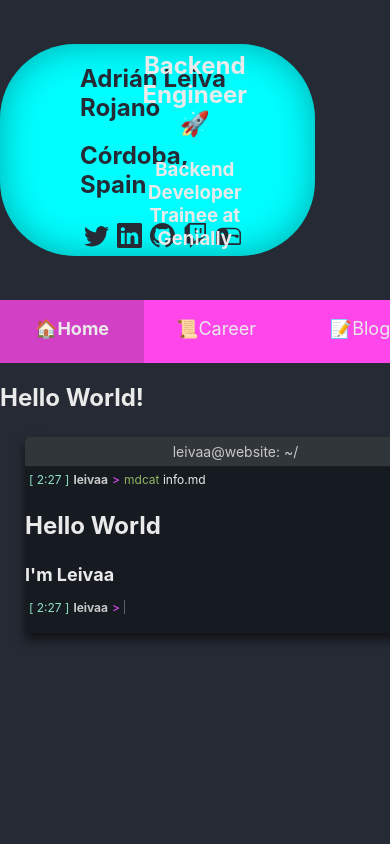
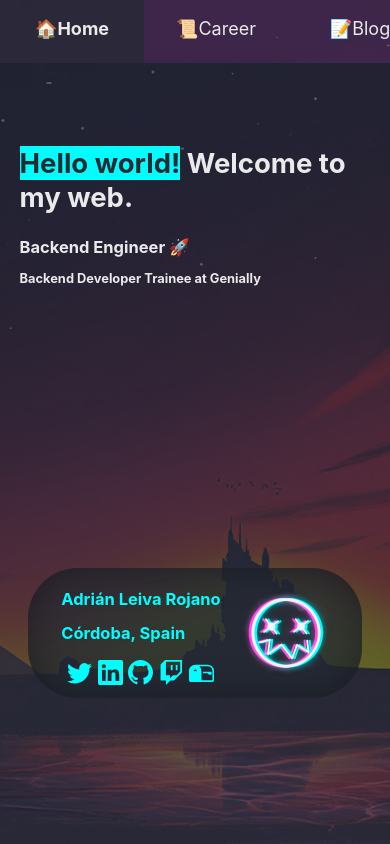
Before and after one commit to leivaa21/leivaa21.github.io, a Next.js app: page / in a window 390 px wide. Shown: the top 844 px of the page. Built offline with nearby package versions, Linux system fonts and the light colour scheme.

Commit message:
feat: changed from header to hero and made navbar fixed

```diff
--- a/src/components/header/index.tsx
+++ /dev/null
@@ -1,74 +0,0 @@
-/* eslint-disable @next/next/no-img-element */
-import { BsGithub, BsLinkedin, BsMailbox2, BsTwitch, BsTwitter } from 'react-icons/bs';
-import styles from './header.module.css';
-
-const Header = () => {
-
-  const rrss = [
-    {
-      name: 'Twitter',
-      icon: <BsTwitter/>,
-      href: 'https://twitter.com/leivaa21_'
-    },
-    {
-      name: 'Linkedin',
-      icon: <BsLinkedin/>,
-      href: 'https://twitter.com/leivaa21_'
-    },
-    {
-      name: 'Github',
-      icon: <BsGithub/>,
-      href: 'https://twitter.com/leivaa21_'
-    },
-    {
-      name: 'Twitch',
-      icon: <BsTwitch/>,
-      href: 'https://twitter.com/leivaa21_'
-    },
-    {
-      name: 'Mail',
-      icon: <BsMailbox2/>,
-      href: 'https://twitter.com/leivaa21_'
-    },
-  ]
-
-  return (
-  <section className={styles.base}>
-    <div className="col-3">
-      <div className={styles.me}>
-        <div className={styles.info}>
-          <h1>Adrián Leiva Rojano</h1>
-          <h2>Córdoba, Spain</h2>
-          <div className={styles.rrss}>
-            <ul>
-            {rrss.map(rs =>
-              <li key={`rs-${rs.name}`}>
-                <a href={rs.href} rel="noopener noreferrer" target='_blank'>{rs.icon}</a>
-              </li>
-            )}
-            </ul>
-          </div>
-        </div>
-        <div className={styles.img_wrapper}>
-          <img src="/icons/favicon.png" alt="personal-image"/>
-        </div>
-      </div>
-    </div>
-    <div className="col-3">
-      <div className={styles.title}>
-        <h1>
-          Backend Engineer 🚀
-        </h1>
-        <h3>
-          Backend Developer Trainee at Genially
-        </h3>
-      </div>
-    </div>
-    <div className="col-3">
-
-    </div>
-  </section>
-  )
-}
-
-export default Header;
--- a/src/components/header/header.module.css
+++ b/src/components/hero/hero.module.css
@@ -1,19 +1,35 @@
 .base {
-  --margins: 50px;
+  --margins: 5vw;
+  width: 100vw;
+  height: 100vh;
 
-  width: 100vw;
-  min-height: 300px;
-  height: min-content;
 
+  background-image: url('/header-bg.jpg');
+  background-position: center;
+  background-size: cover;
+  transition: all .2s ease-in;
+}
+.hero {
+  width: 100%;
+  height: 100%;
+  background-color: var(--bg-mask);
+}
+.col_wrapper {
+  width: calc(100vw - 2 * var(--margins));
+  margin: 0 var(--margins);
+  height: 100%;
   display: inline-flex;
-
 }
-
+.col {
+  display: flex;
+  flex: 1;
+  max-width: calc(100vw / 2 - var(--margins));
+}
 .me {
   display: inline-flex;
   margin: auto;
-  background-color: var(--primary);
-  color: var(--bg);
+  background-color: var(--bg-mask);
+  color: var(--primary);
   border-radius: 75px;
   padding: 0 1.25em 0 5em;
 
@@ -28,6 +44,7 @@
 .info h1::selection,
 .info h2::selection {
   background: var(--secondary);
+  color: var(--bg);
 }
 
 .rrss {
@@ -51,7 +68,7 @@
 }
 
 .rrss svg {
-  fill: var(--bg);
+  fill: var(--primary);
   font-size: 25px;
   transition: all .25s ease-in-out;
 }
@@ -80,14 +97,67 @@
   background: none;
 }
 
-.title {
+.content {
   margin: auto;
-  text-align: center;
 }
 
-.title h1::selection,
-.title h3::selection,
-.title h1.marked {
+.content .title {
+  font-size: 2.5em;
+}
+
+.content h1::selection,
+.content h3::selection,
+.content .title span,
+.content .title span::selection {
   color: var(--bg);
   background: var(--primary);
 }
+
+
+@media (max-width: 1400px) {
+  .base {
+    font-size: 15px
+  }
+}
+@media (max-width: 1300px) {
+  .base {
+    font-size: 12px
+  }
+}
+@media (max-width: 1100px) {
+  .base {
+    font-size: 10px
+  }
+}
+@media (max-width: 900px) {
+  .col_wrapper {
+    display: flex;
+    flex: 1;
+    flex-direction: column;
+  }
+  .col {
+    display: flex;
+    flex: 1;
+    max-width: 100%;
+  }
+}
+@media (max-width: 600px) {
+  .base {
+    font-size: 11px;
+  }
+  .me .img_wrapper {
+    width: 100px;
+    height: 100px;
+    margin: 15px;
+    border-radius: 125px;
+  }
+  .me {
+    margin: auto;
+    border-radius: 50px;
+    padding: 0 1em 0 3em;
+
+    -webkit-box-shadow: inset 0px 0px 44px -6px rgba(0, 0, 0, 0.42);
+    -moz-box-shadow: inset 0px 0px 44px -6px rgba(0, 0, 0, 0.42);
+    box-shadow: inset 0px 0px 44px -6px rgba(0, 0, 0, 0.42);
+  }
+}
--- /dev/null
+++ b/src/components/hero/index.tsx
@@ -0,0 +1,78 @@
+/* eslint-disable @next/next/no-img-element */
+import { BsGithub, BsLinkedin, BsMailbox2, BsTwitch, BsTwitter } from 'react-icons/bs';
+import styles from './hero.module.css';
+
+const Hero = () => {
+
+  const rrss = [
+    {
+      name: 'Twitter',
+      icon: <BsTwitter/>,
+      href: 'https://twitter.com/leivaa21_'
+    },
+    {
+      name: 'Linkedin',
+      icon: <BsLinkedin/>,
+      href: 'https://twitter.com/leivaa21_'
+    },
+    {
+      name: 'Github',
+      icon: <BsGithub/>,
+      href: 'https://twitter.com/leivaa21_'
+    },
+    {
+      name: 'Twitch',
+      icon: <BsTwitch/>,
+      href: 'https://twitter.com/leivaa21_'
+    },
+    {
+      name: 'Mail',
+      icon: <BsMailbox2/>,
+      href: 'https://twitter.com/leivaa21_'
+    },
+  ]
+
+  return (
+    <section className={styles.base}>
+      <div className={styles.hero}>
+        <div className={styles.col_wrapper}>
+          <div className={styles.col}>
+            <div className={styles.content}>
+              <h1 className={styles.title}>
+                <span>Hello world!</span> Welcome to my web.
+              </h1>
+              <h1>
+                Backend Engineer 🚀
+              </h1>
+              <h3>
+                Backend Developer Trainee at Genially
+              </h3>
+            </div>
+          </div>
+          <div className={styles.col}>
+            <div className={styles.me}>
+              <div className={styles.info}>
+                <h1>Adrián Leiva Rojano</h1>
+                <h2>Córdoba, Spain</h2>
+                <div className={styles.rrss}>
+                  <ul>
+                  {rrss.map(rs =>
+                    <li key={`rs-${rs.name}`}>
+                      <a href={rs.href} rel="noopener noreferrer" target='_blank'>{rs.icon}</a>
+                    </li>
+                  )}
+                  </ul>
+                </div>
+              </div>
+              <div className={styles.img_wrapper}>
+                <img src="/icons/favicon.png" alt="personal-image"/>
+              </div>
+            </div>
+          </div>
+        </div>
+      </div>
+    </section>
+  )
+}
+
+export default Hero;
--- a/src/components/navbar/navbar.module.css
+++ b/src/components/navbar/navbar.module.css
@@ -1,4 +1,8 @@
 .base {
+
+  position: fixed;
+  top: 0;
+
   font-size: 18px;
   height: 3.5em;
   width: 100vw;
@@ -7,7 +11,7 @@
   flex: 1;
 
   align-items: center;
-  background-color: var(--secondary);
+  background-color: var(--secondary-mask);
 }
 
 .base ul {
--- a/src/pages/blog/index.tsx
+++ b/src/pages/blog/index.tsx
@@ -1,6 +1,6 @@
 import type { NextPage } from 'next'
 import Head from 'next/head'
-import Header from '../../components/header'
+import Header from '../../components/hero'
 import Navbar from '../../components/navbar'
 
 const Blog: NextPage = () => {
--- a/src/pages/career/index.tsx
+++ b/src/pages/career/index.tsx
@@ -1,6 +1,6 @@
 import type { NextPage } from 'next'
 import Head from 'next/head'
-import Header from '../../components/header'
+import Header from '../../components/hero'
 import Navbar from '../../components/navbar'
 
 const Career: NextPage = () => {
--- a/src/pages/index.tsx
+++ b/src/pages/index.tsx
@@ -1,7 +1,7 @@
 import type { NextPage } from 'next'
 import Head from 'next/head'
 import Info from '../components/files/info'
-import Header from '../components/header'
+import Hero from '../components/hero'
 import Navbar from '../components/navbar'
 import TerminalContainer from '../components/terminal-container'
 
@@ -14,7 +14,7 @@
       </Head>
 
       <main>
-        <Header />
+        <Hero />
         <Navbar />
         <section id="Home">
           <div>
--- a/src/styles/globals.css
+++ b/src/styles/globals.css
@@ -1,8 +1,9 @@
 * {
   --bg: #252A34;
-  --bg-mask: #252A3433;
+  --bg-mask: #252a34b9;
   --primary: #01FEFF;
   --secondary: #FE46EB;
+  --secondary-mask: #FE46EB22;
   --text: #EAEAEA;
 }
 
@@ -25,10 +26,3 @@
 * {
   box-sizing: border-box;
 }
-
-
-.col-3 {
-  display: flex;
-  flex: 1;
-  max-width: 33.3vw;
-}
```
Also changed, not shown: public/header-bg.jpg (added).
